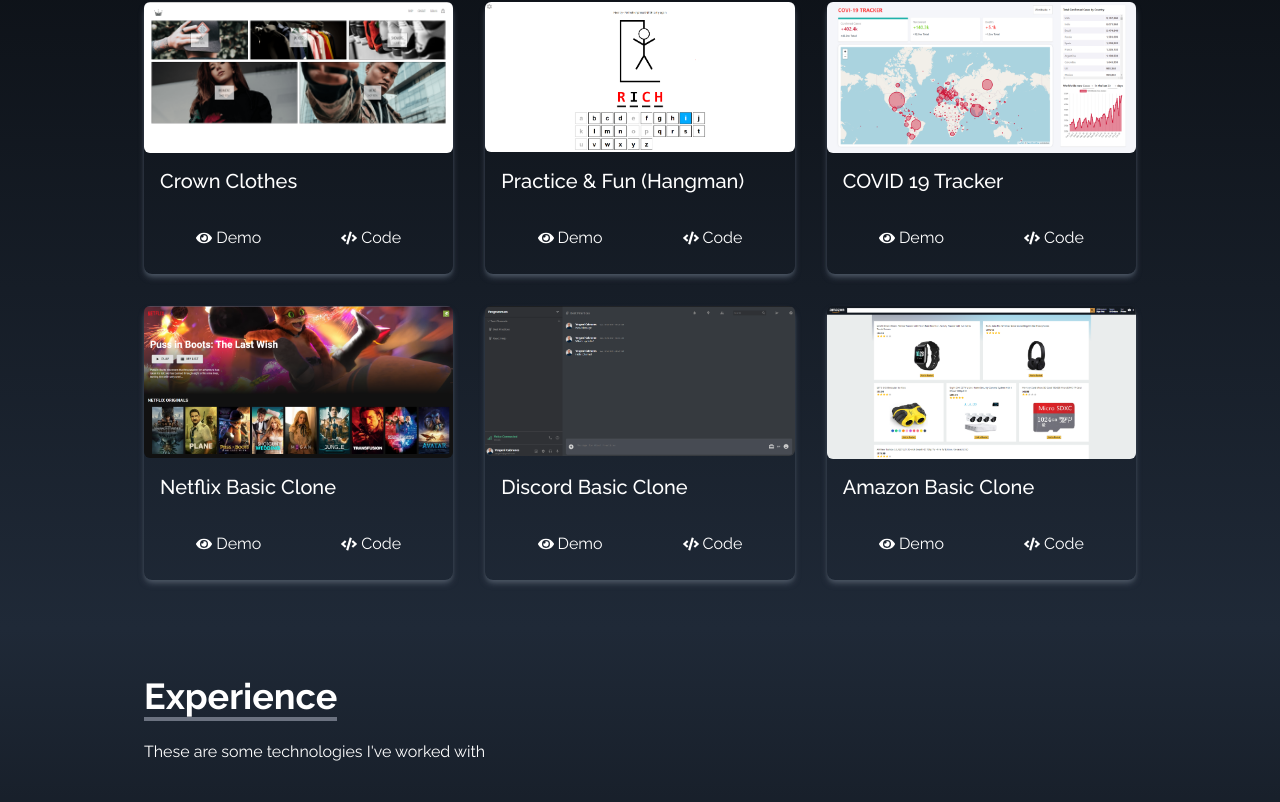
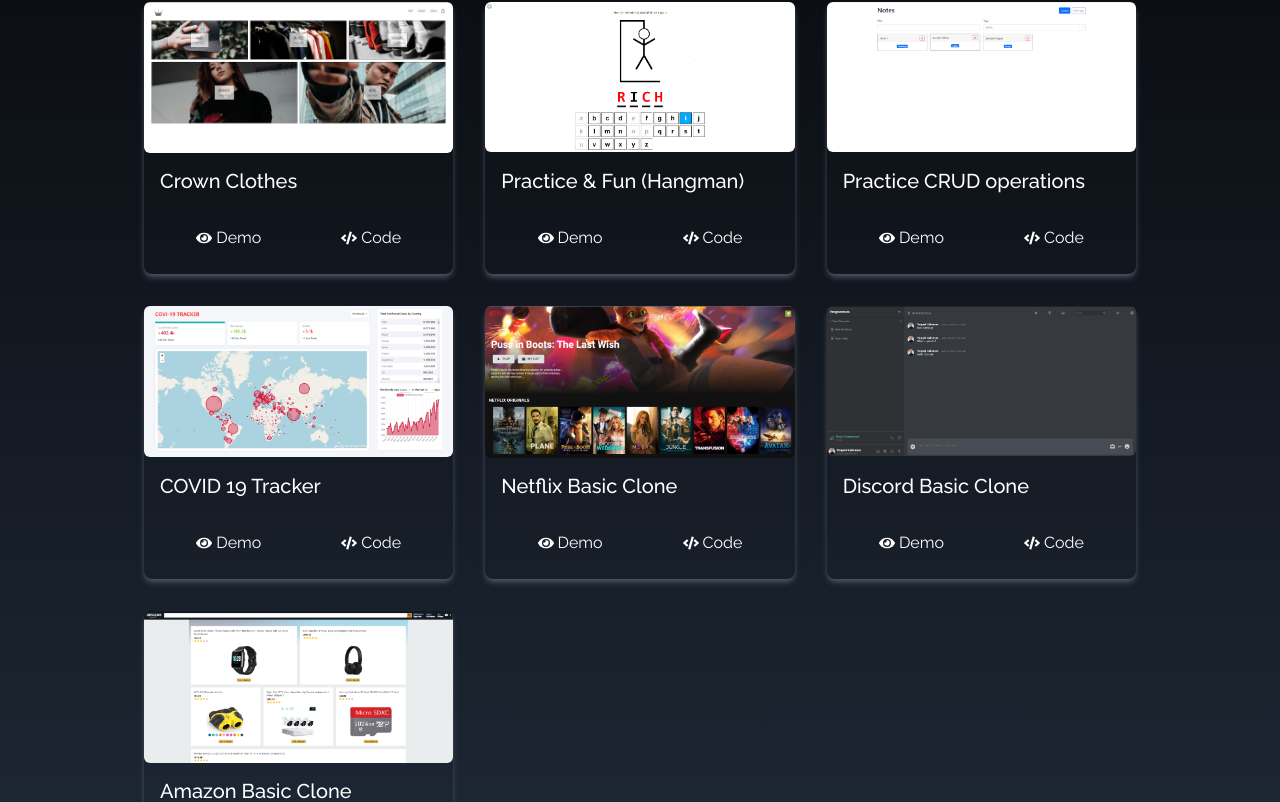
Before and after one commit to Yergeni/react-portfolio-2023, a React (Create React App) app: page / in a window 1280 px wide. Shown: the part 1740-2542 px from the top of the page. Built offline with nearby package versions, Linux system fonts and the light colour scheme; the HTML template or start-up script is replaced by a standard one.

Commit message:
feat: add notes with tags project

```diff
--- a/src/components/Portfolio.tsx
+++ b/src/components/Portfolio.tsx
@@ -9,6 +9,7 @@
 import noProtectCMS from "assets/portfolio/noProtectCMS.png";
 import noProtectWebPortal from "assets/portfolio/noProtectWebPortal.png";
 import hangmanGame from "assets/portfolio/hangmanGame.png";
+import notes from "assets/portfolio/notes.png";
 
 import SectionTitle from "./common/SectionTitle";
 
@@ -48,6 +49,13 @@
 			alt: "hangman",
 			demoLink: "https://yero-hangman.netlify.app/",
 			codeLink: "https://github.com/Yergeni/hangman",
+		},
+		{
+			src: notes,
+			title: "Practice CRUD operations",
+			alt: "notes",
+			demoLink: "https://yero-notes.netlify.app/",
+			codeLink: "https://github.com/Yergeni/notes-with-tags",
 		},
 		{
 			src: covid19Tracker,
```
Also changed, not shown: src/assets/portfolio/notes.png (added).
